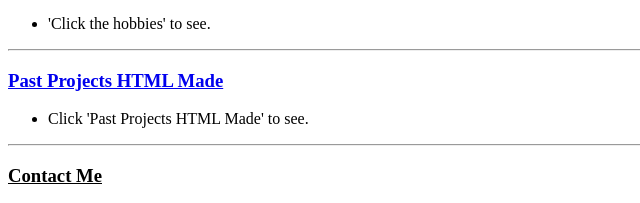
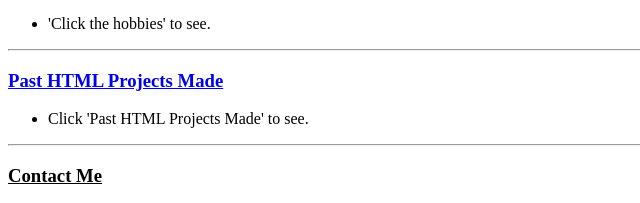
Before and after one commit to Hurishihara/html-resume, a plain HTML site: page index.html in a window 1280 px wide. Shown: the part 2044-2247 px from the top of the page, 0-640 px from the left. Drawn offline with Linux system fonts and the light colour scheme; grey boxes are pictures that could not be loaded.

Commit message:
Update index.html

```diff
--- a/index.html
+++ b/index.html
@@ -85,9 +85,9 @@
     <hr>
 
 
-<a href="https://hurishihara.github.io/html-portfolio/"> <h3> Past Projects HTML Made </h3> </a>
+<a href="https://hurishihara.github.io/html-portfolio/"> <h3> Past HTML Projects Made </h3> </a>
 <ul>
-    <li> Click 'Past Projects HTML Made' to see.  </li>
+    <li> Click 'Past HTML Projects Made' to see.  </li>
 </ul>
 
 
```
